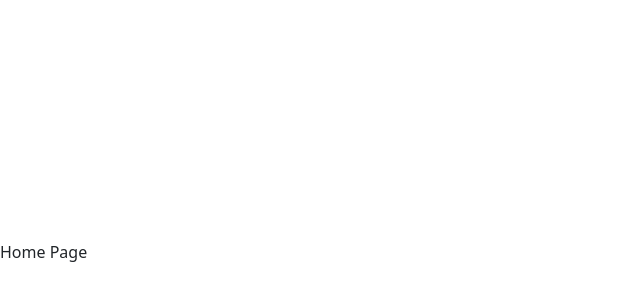
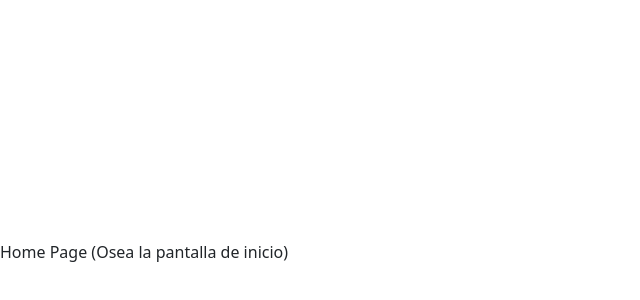
Before and after one commit to Jcorrales07/sistema-inventario, a React (Vite) app in the folder client/: page / in a window 1280 px wide. Shown: the part 140-440 px from the top of the page, without its empty margins (0-640 px from the left). Built offline with nearby package versions, Linux system fonts and the light colour scheme.

Commit message:
revisando el routing

```diff
--- a/client/src/App.jsx
+++ b/client/src/App.jsx
@@ -4,11 +4,10 @@ import { Routes, Route } from 'react-router-dom'
 function App() {
     return (
         <Routes>
-            <Route path="/" element={<p>Home Page</p>} />
+            <Route path="/" element={<p>Home Page (Osea la pantalla de inicio)</p>} />
 
             {/* Rutas de la aplicacion */}
             <Route path="/login" element={<p>Login Page</p>} />
-            <Route path="/dashboard" element={<p>Dashboard Page</p>} />
             <Route path="*" element={<p>Error 404: Page not found</p>} />
         </Routes>
     )
```
